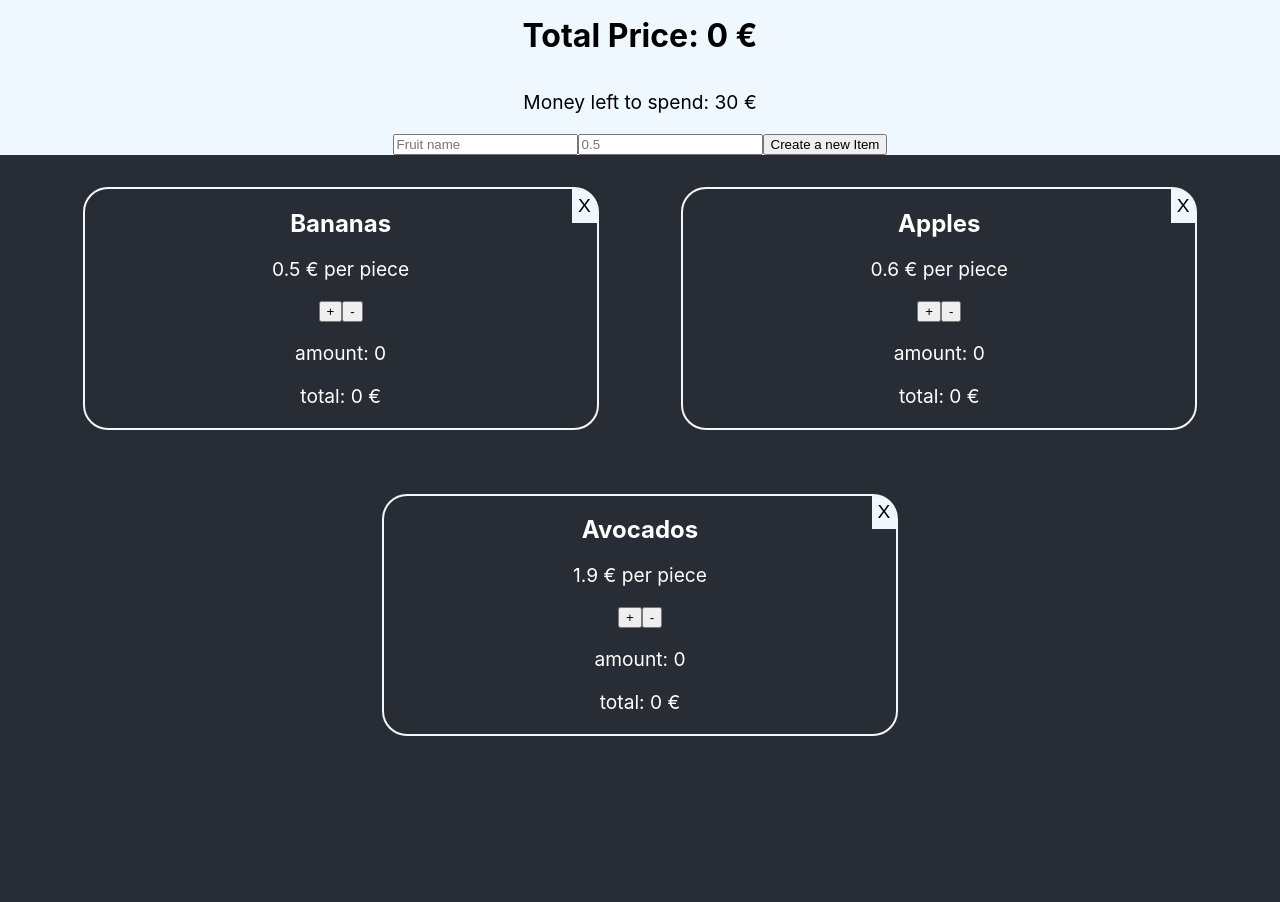
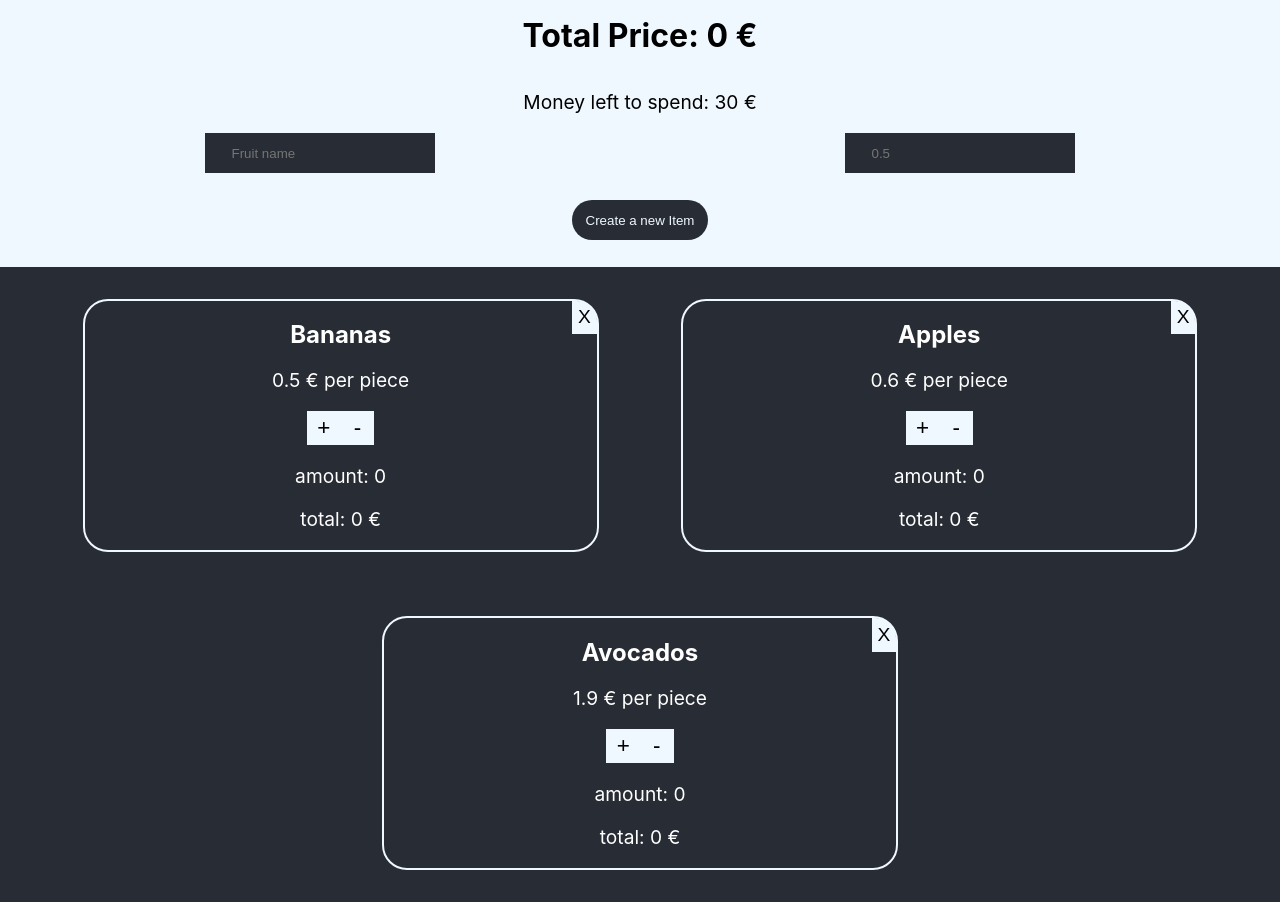
Before and after one commit to desplodur/shoppingCart, a React (Create React App) app: page / in a window 1280 px wide. Before the commit the page ends 800 px from the top, so only its background shows below. Built offline with nearby package versions, Linux system fonts and the light colour scheme.

Commit message:
commit before push

```diff
--- a/package.json
+++ b/package.json
@@ -6,6 +6,7 @@
     "@testing-library/jest-dom": "^5.16.4",
     "@testing-library/react": "^13.2.0",
     "@testing-library/user-event": "^13.5.0",
+    "nanoid": "^3.3.4",
     "react": "^18.1.0",
     "react-dom": "^18.1.0",
     "react-scripts": "5.0.1",
--- a/src/components/Form.js
+++ b/src/components/Form.js
@@ -1,10 +1,12 @@
+import { nanoid } from "nanoid";
 import React from "react";
+import "./form.css";
 
 function Form({ fruitsArray, setFruitObject }) {
   const createFruit = (event) => {
-    console.log("works");
     event.preventDefault();
     const newFruitObject = {
+      id: nanoid(),
       name: event.target.fruitName.value,
       price: event.target.fruitPrice.value,
       amount: 0,
@@ -15,15 +17,26 @@ function Form({ fruitsArray, setFruitObject }) {
   };
 
   return (
-    <form onSubmit={createFruit}>
+    <form className="form" onSubmit={createFruit}>
+      <div className="form__inputFieldWrapper">
         <input
+          className="form__inputField"
           type="text"
           name="fruitName"
           placeholder="Fruit name"
           required
         ></input>
-      <input type="text" name="fruitPrice" placeholder="0.5" required></input>
-      <button type="submit">Create a new Item</button>
+        <input
+          className="form__inputField"
+          type="text"
+          name="fruitPrice"
+          placeholder="0.5"
+          required
+        ></input>
+      </div>
+      <button className="form__submitButton" type="submit">
+        Create a new Item
+      </button>
     </form>
   );
 }
--- a/src/components/Itemcard.js
+++ b/src/components/Itemcard.js
@@ -1,4 +1,3 @@
-import { useState } from "react";
 import "./itemCard.css";
 
 function Itemcard({
@@ -22,6 +21,7 @@ function Itemcard({
       <h2>{itemTitle}</h2>
       <p>{itemPrice} € per piece</p>
       <button
+        className="itemCard__amountButton"
         onClick={() => {
           sum <= 30 - itemPrice
             ? setFruitObject(itemAmount + 1)
@@ -31,6 +31,7 @@ function Itemcard({
         +
       </button>
       <button
+        className="itemCard__amountButton"
         onClick={() => {
           sum >= 0 + itemPrice
             ? setFruitObject(itemAmount - 1)
--- /dev/null
+++ b/src/components/form.css
@@ -0,0 +1,23 @@
+.form__inputFieldWrapper {
+  display: flex;
+  justify-content: space-evenly;
+}
+
+.form__inputField {
+  background-color: #282c34;
+  color: white;
+  border: none;
+  margin: 0 auto;
+  padding: 0 2em 0 2em;
+  height: 3em;
+}
+
+.form__submitButton {
+  border: none;
+  background-color: #282c34;
+  color: aliceblue;
+  margin: 2em 0 2em 0;
+  padding: 0 1em 0 1em;
+  border-radius: 25px;
+  height: 3em;
+}
--- a/src/components/itemCard.css
+++ b/src/components/itemCard.css
@@ -6,6 +6,7 @@
   text-align: center;
   position: relative;
 }
+
 .deleteFruitButton {
   position: absolute;
   right: 0px;
@@ -16,6 +17,19 @@
   padding: 0.3em;
 }
 
+.itemCard__amountButton {
+  border: none;
+  background-color: aliceblue;
+  font-size: 1.4rem;
+  width: 1.5em;
+  height: 1.5em;
+}
+
+.itemCard__amountButton:hover {
+  background-color: #282c34;
+  color: aliceblue;
+}
+
 .deleteFruitButton:hover {
   background-color: #282c34;
   color: whitesmoke;
```
Also changed, not shown: 1 other file (tests, documents, lock files or other folders). Lines whose indentation alone changed are shown as unchanged.
